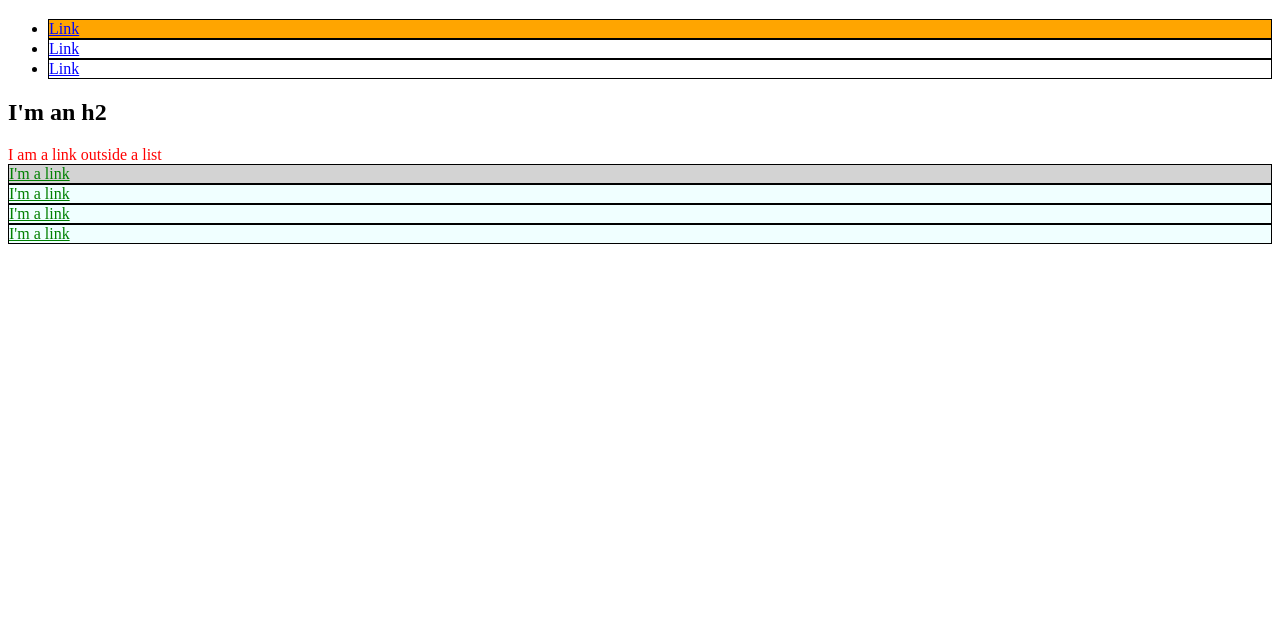
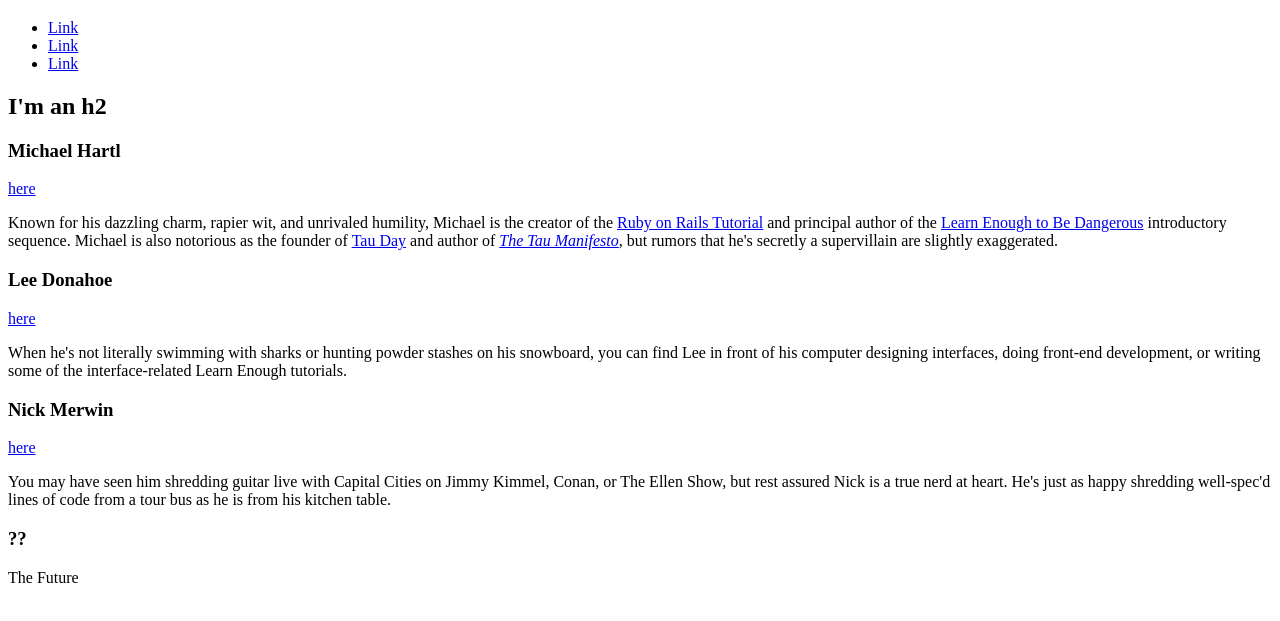
Before and after one commit to robwold/robwold.github.io, a plain HTML site: page index.html in a window 1280 px wide. Shown: the part 61-682 px from the top of the page. Drawn offline with Linux system fonts and the light colour scheme.

Commit message:
replace content after experimenting

```diff
--- a/index.html
+++ b/index.html
@@ -4,47 +4,13 @@
     <title>Test Page: Don't Panic</title>
     <meta charset="utf-8">
       <style>
-        a {
-          color: red;
-        }
-        li {
-          border: 1px solid black;
-        }
 
-
-        li a {
-          color: blue;
-        }
-
-        #exec-bio{
-          background-color: lightgrey;
-        }
-
-        .bio-box {
-          border: 1px solid #000;
-        }
-
-        .bio-box a {
-          color: green;
-        }
-
-        #tango {
-          background-color: orange;
-        }
-
-        .alert {
-          background-color: red;
-        }
-
-        .ms {
-          background-color: azure;
-        }
       </style>
   </head>
   <body>
     <h1>I'm an h1</h1>
     <ul>
-      <li id="tango">
+      <li>
         <a href="https://example.com/">Link</a>
       </li>
       <li>
@@ -55,18 +21,48 @@
       </li>
     </ul>
     <h2>I'm an h2</h2>
-      <a>I am a link outside a list</a>
-      <div id="exec-bio" class="bio-box ms alert">
-        <a href="https://example.com/">I'm a link</a>
-      </div>
-      <div class="bio-box ms">
-        <a href="https://example.com/">I'm a link</a>
-      </div>
-      <div class="bio-box ms">
-        <a href="https://example.com/">I'm a link</a>
-      </div>
-      <div class="bio-box ms">
-        <a href="https://example.com/">I'm a link</a>
-      </div>
+    <div class="bio-box">
+      <h3>Michael Hartl</h3>
+      <a href="https://twitter.com/mhartl">here</a>
+      <p>
+        Known for his dazzling charm, rapier wit, and unrivaled humility,
+        Michael is the creator of the
+        <a href="https://www.railstutorial.org/">Ruby on Rails
+        Tutorial</a> and principal author of the
+        <a href="https://learnenough.com/">
+        Learn Enough to Be Dangerous</a> introductory sequence. Michael
+        is also notorious as the founder of
+        <a href="http://tauday.com/">Tau Day</a> and author of
+        <a href="http://tauday.com/tau-manifesto"><em>The Tau
+        Manifesto</em></a>, but rumors that he's secretly a supervillain
+        are slightly exaggerated.
+      </p>
+    </div>
+    <div class="bio-box">
+      <h3>Lee Donahoe</h3>
+      <a href="https://twitter.com/leedonahoe">here</a>
+      <p>
+        When he's not literally swimming with sharks or hunting powder stashes on
+        his snowboard, you can find Lee in front of his computer designing
+        interfaces, doing front-end development, or writing some of the
+        interface-related Learn Enough tutorials.
+      </p>
+    </div>
+    <div class="bio-box">
+      <h3>Nick Merwin</h3>
+      <a href="https://twitter.com/nickmerwin">here</a>
+      <p>
+        You may have seen him shredding guitar live with Capital Cities on Jimmy
+        Kimmel, Conan, or The Ellen Show, but rest assured Nick is a true nerd at
+        heart. He's just as happy shredding well-spec'd lines of code from a tour
+        bus as he is from his kitchen table.
+      </p>
+    </div>
+    <div class="bio-box">
+      <h3>??</h3>
+      <p>
+        The Future
+      </p>
+    </div>
   </body>
 </html>
```
